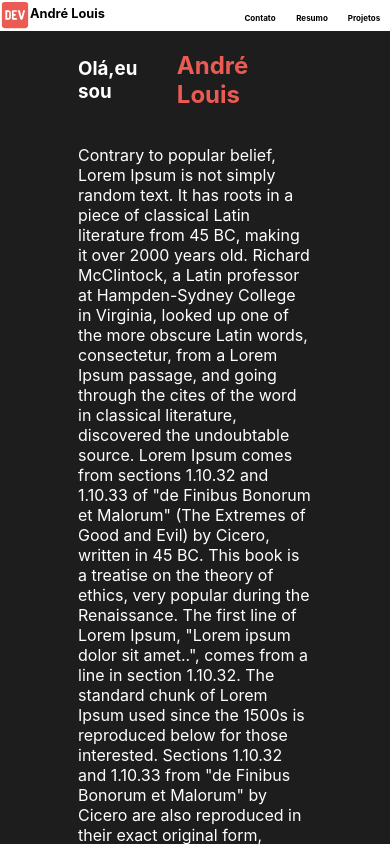
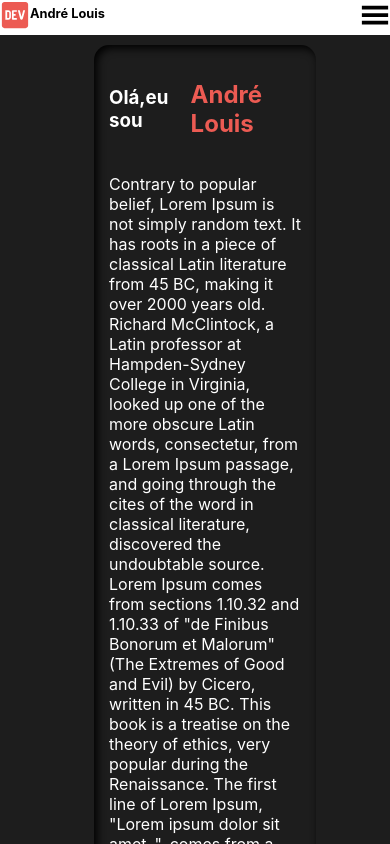
Before and after one commit to aandrelouis/repositorio, a Next.js app: page / in a window 390 px wide. Shown: the top 844 px of the page. Built offline with nearby package versions, Linux system fonts and the light colour scheme.

Commit message:
adiçao menu mobile

```diff
--- a/containers/Colab/index.js
+++ b/containers/Colab/index.js
@@ -14,10 +14,10 @@ export function Colab(){
 
             <div className={styles.boxCards}>
                 <ColabCard
-                    desc={"Projeto desenvolvido no Pet, jogo desenvolvido em javascript e o mesmo utiliza uma IA(Rede Neural) para jogar contra o Player, é possivel jogar contra diferentes niveis da IA bastando selecionar a dificuldade"}
-                    name={"Pong"}
+                    desc={"Projeto desenvolvido no Pet"}
+                    name={"Avaliacao360"}
                     type={"gif"}
-                    link={"https://github.com/aandrelouis/Pong-game"}
+                    link={"https://github.com/aandrelouis/Avaliacao360"}
                     gitOn={"on"}
                     />
 
--- a/containers/Header/index.js
+++ b/containers/Header/index.js
@@ -1,10 +1,15 @@
 import styles from '../../styles/containers/Header.module.css';
 import { FaDev } from 'react-icons/fa';
+import { GiHamburgerMenu } from 'react-icons/gi';
+import { useState} from 'react';
+
+export function Header(){
+    const [menu,setMenu] = useState(false);
 
 
-export function Header(){
 
     return(
+        <>
         <div className={styles.container}>
             <div className={styles.box}>
                 <FaDev className={styles.icon} size={55} color={"#ec5b53"}/>
@@ -27,7 +32,25 @@ export function Header(){
                 </div>
             </div>
 
+            <div onClick={() => setMenu(!menu)} className={styles.boxInfoIcon}>
+                <GiHamburgerMenu className={styles.icon} size={55} color={"#000"}/>
+            </div>
+        </div>
+        {
+            menu && <div className={styles.boxInfoMenu}>
+            <div className={styles.boxTags}>
+                <h3>Contato</h3>
+            </div>
 
+            <div className={styles.boxTags}>
+                <h3>Resumo</h3>
+            </div>
+
+            <div className={styles.boxTags}>
+                <h3>Projetos</h3>
+            </div>
         </div>
+        }
+    </>
     )
 }
--- a/styles/containers/Header.module.css
+++ b/styles/containers/Header.module.css
@@ -76,6 +76,21 @@
     transform: scaleX(1);
 }
 
+.boxInfoIcon{
+    display: none;
+}
+
+
+@media (max-width: 1000px){
+    .boxInfoIcon{
+        display: block;
+    }
+    .boxInfo{
+        display: none;
+    }
+}
+
+
 @media (max-width: 520px){
     .boxName {
         height: 45px;
--- a/styles/containers/Hello.module.css
+++ b/styles/containers/Hello.module.css
@@ -1,6 +1,6 @@
 .container {
     margin: 0px;
-    padding: 0px;
+    padding: 0px 0px 0px 20px;
     display: flex;
     flex-direction: row;
     justify-content: space-between;
@@ -8,6 +8,7 @@
     background-color: var(--gray-dark);
     width: 100%;
     height: 100%;
+
 }
 .boxPhoto {
     margin: 0px;
@@ -29,9 +30,11 @@
 .boxResume {
     display: flex;
     width: 60%;
-    margin:0px;
-    padding: 0px;
+    margin:10px;
+    padding: 15px;
+    border-radius: 15px;
     flex-direction: column;
+    box-shadow: inset 3px 3px 9px #000;
 }
 
 .boxTitle {
```
Also changed, not shown: public/Colabs/introAvaliacao360.jpg (added), 1 other file (tests, documents, lock files or other folders).
